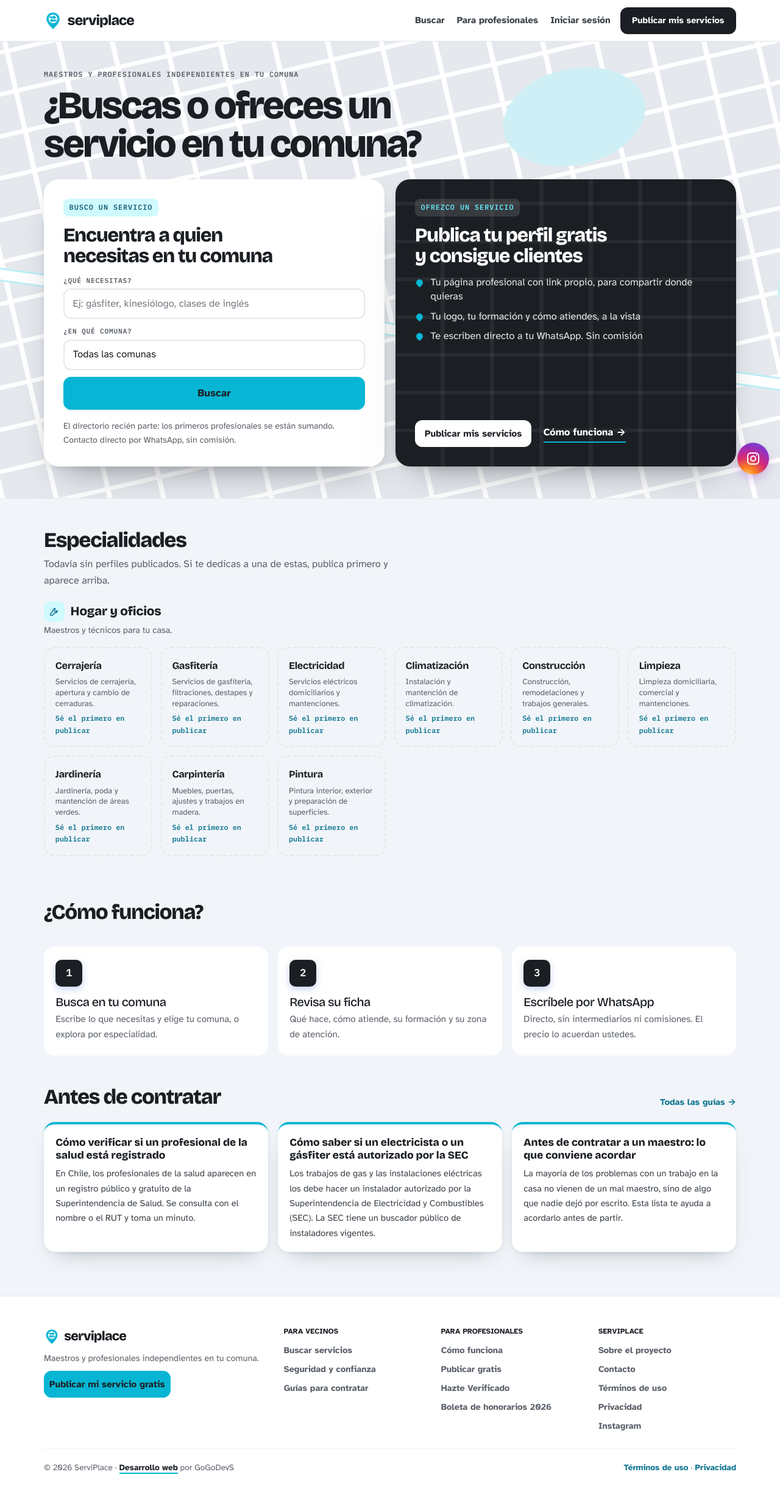
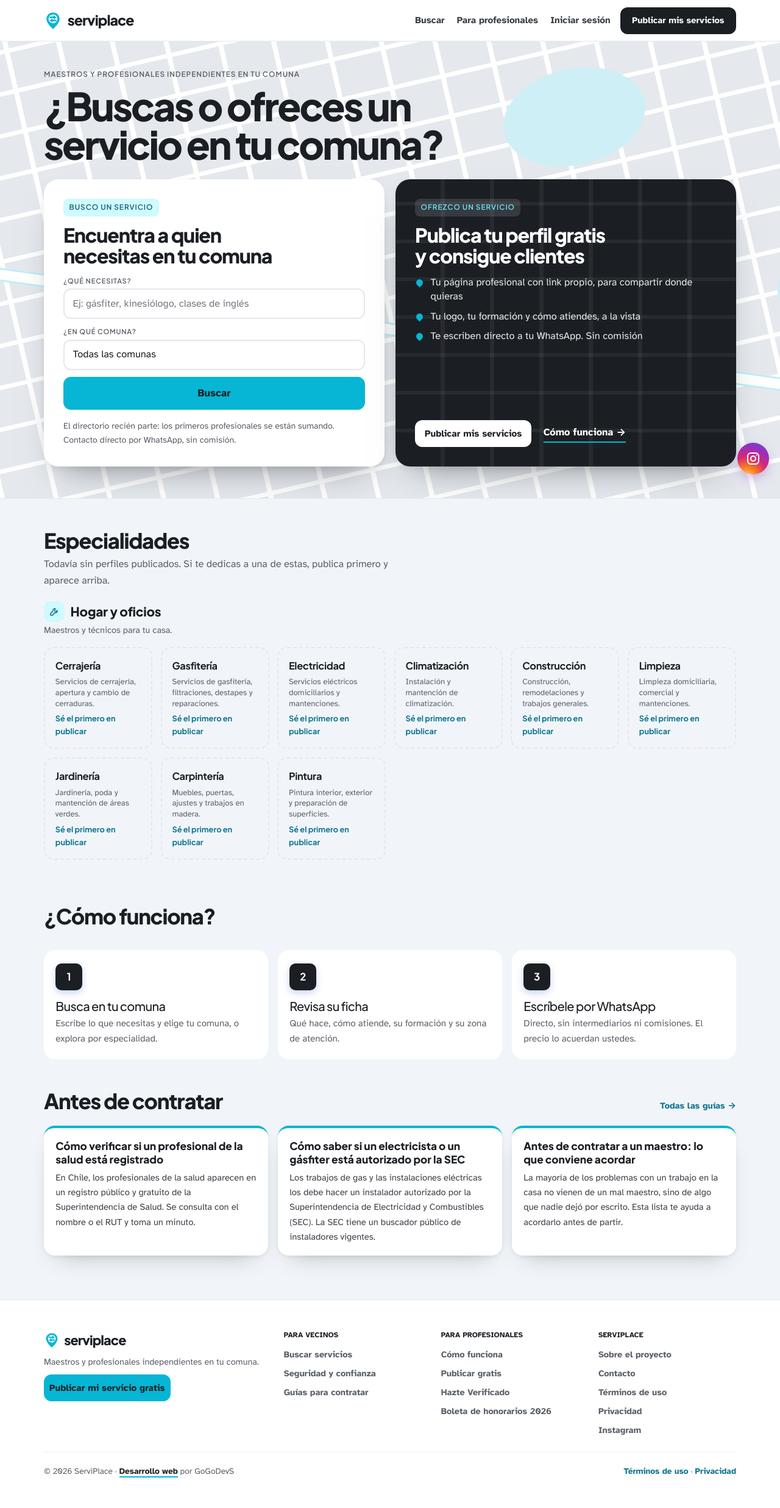
Before and after one commit to GoGo-DevS/serviplace, a Django app: page / in a window 1280 px wide. Shown: the whole page at 61% size. Before the commit the page ends 2417 px from the top, so only its background shows below. Run offline with Django 5.2, Linux system fonts and the light colour scheme; data comes from the database, SQL or seed files in the repository; data that the repository does not hold is empty; some libraries are stand-ins or nearby versions.

Commit message:
style(fuentes): títulos y etiquetas en Plus Jakarta Sans
Diego: "la fuente de la web es la que no me gusta"; de tres opciones
comparadas eligió Plus Jakarta Sans + Atkinson Hyperlegible. Plus Jakarta
reemplaza a Bricolage Grotesque en títulos y a IBM Plex Mono en las
etiquetas chicas (rubro, comuna, título, "Sé el primero en publicar"),
así la web queda con una sola familia para lo que no es texto corrido.
Servida desde el sitio como las demás (subconjunto latin, variable
500-800, 27 KB contra 77 KB de Bricolage), licencia OFL anotada.
Bricolage queda solo para la imagen de historia (directory/historia.py).

Suite: 381 pruebas OK.

Co-Authored-By: Claude Opus 5.5 <noreply@anthropic.com>

```diff
--- a/core/tests_confianza.py
+++ b/core/tests_confianza.py
@@ -47,7 +47,8 @@ class NadaDeTercerosAntesDelPrimerPintado(TestCase):
         self.assertNotIn('cdn.jsdelivr.net', html)
         self.assertIn('vendor/bootstrap/bootstrap.min.css', html)
         self.assertIn('css/fuentes.css', html)
-        self.assertRegex(html, r'<link rel="preload" href="[^"]+bricolage[^"]+\.woff2" as="font" type="font/woff2" crossorigin>')
+        # La fuente de títulos se precarga (desde el 20-11-2026 es Plus Jakarta Sans).
+        self.assertRegex(html, r'<link rel="preload" href="[^"]+plus-jakarta-sans[^"]+\.woff2" as="font" type="font/woff2" crossorigin>')
 
     def test_el_js_de_bootstrap_no_bloquea(self):
         html = self.client.get('/').content.decode()
--- a/static/css/cuadra.css
+++ b/static/css/cuadra.css
@@ -106,7 +106,7 @@ a:hover { color: var(--sp-blue-dark); }
 .category-tile:hover { transform: translateY(-2px); box-shadow: var(--sp-sh-md); }
 .category-tile.is-empty { border: 2px dashed var(--sp-line); background: transparent; box-shadow: none; }
 .tile-name { font-family: var(--font-head); font-weight: 700; font-size: 1.02rem; letter-spacing: -.02em; }
-.tile-count { font-family: var(--font-mono); font-size: .74rem; font-weight: 600; color: var(--sp-green-dark); }
+.tile-count { font-family: var(--font-head); font-size: .8rem; font-weight: 700; color: var(--sp-green-dark); }  /* 20-11: sin monoespaciada (Diego) */
 .tile-count.is-first { color: var(--sp-accent); }
 
 /* ---- Ficha-credencial (tarjeta del listado) ---- */
--- a/static/css/fuentes.css
+++ b/static/css/fuentes.css
@@ -1,4 +1,5 @@
-/* Fuentes propias (18-10-2026): antes venían de Google Fonts y su CSS
+/* 20-11-2026: títulos en Plus Jakarta Sans (elección de Diego, opción C); antes Bricolage Grotesque.
+   Fuentes propias (18-10-2026): antes venían de Google Fonts y su CSS
    bloqueaba el primer pintado ~0,8 s en móvil (Lighthouse). Solo latin. */
 @font-face {
   font-family: 'Atkinson Hyperlegible';
@@ -25,11 +26,11 @@
   unicode-range: U+0000-00FF, U+0131, U+0152-0153, U+02BB-02BC, U+02C6, U+02DA, U+02DC, U+0304, U+0308, U+0329, U+2000-206F, U+20AC, U+2122, U+2191, U+2193, U+2212, U+2215, U+FEFF, U+FFFD;
 }
 @font-face {
-  font-family: 'Bricolage Grotesque';
+  font-family: 'Plus Jakarta Sans';
   font-style: normal;
   font-weight: 500 800;
   font-display: swap;
-  src: url('../fonts/bricolage-grotesque-variable-latin.woff2') format('woff2');
+  src: url('../fonts/plus-jakarta-sans-variable-latin.woff2') format('woff2');
   unicode-range: U+0000-00FF, U+0131, U+0152-0153, U+02BB-02BC, U+02C6, U+02DA, U+02DC, U+0304, U+0308, U+0329, U+2000-206F, U+20AC, U+2122, U+2191, U+2193, U+2212, U+2215, U+FEFF, U+FFFD;
 }
 @font-face {
--- a/static/css/site.css
+++ b/static/css/site.css
@@ -2,7 +2,7 @@
    SERVIPLACE — Design System v4 "Cuadra" (18-10-2026)
    Identidad: la comuna. Asfalto claro + tinta + un acento naranja de obra.
    Fichas profesionales con estilo de credencial.
-   Fuentes: Bricolage Grotesque (títulos), Atkinson Hyperlegible (texto,
+   Fuentes: Plus Jakarta Sans (títulos, desde el 20-11-2026), Atkinson Hyperlegible (texto,
    pensada para leer fácil: muchos clientes son adultos mayores) e IBM Plex
    Mono (datos de credencial). Se cargan desde base.html, no con @import:
    el @import bloqueaba el render y cargaba las fuentes dos veces.
@@ -47,9 +47,11 @@
   --sp-sh-md:       0 2px 6px rgba(27,31,36,.06), 0 18px 36px -22px rgba(27,31,36,.35);
   --sp-sh-lg:       0 4px 10px rgba(27,31,36,.06), 0 30px 54px -30px rgba(27,31,36,.5);
   --sp-focus:       0 0 0 3px rgba(6,182,212,.45);
-  --font-head:      'Bricolage Grotesque', system-ui, -apple-system, 'Segoe UI', sans-serif;
+  --font-head:      'Plus Jakarta Sans', system-ui, -apple-system, 'Segoe UI', sans-serif;
   --font-body:      'Atkinson Hyperlegible', system-ui, -apple-system, 'Segoe UI', sans-serif;
-  --font-mono:      'IBM Plex Mono', ui-monospace, 'SFMono-Regular', Menlo, monospace;
+  /* 20-11-2026: las etiquetas chicas dejan la monoespaciada y usan la de títulos (Diego: "la fuente
+     de la web no me gusta"). Para volver: 'IBM Plex Mono', ui-monospace, monospace. */
+  --font-mono:      'Plus Jakarta Sans', system-ui, -apple-system, 'Segoe UI', sans-serif;
 }
 
 /* ---- RESET & BASE ---- */
--- a/static/fonts/LICENCIAS.txt
+++ b/static/fonts/LICENCIAS.txt
@@ -1,8 +1,10 @@
 Fuentes servidas desde el propio sitio (18-10-2026), subconjunto latin, bajadas
-de Google Fonts. Las tres tienen licencia SIL Open Font License 1.1, que permite
+de Google Fonts. Todas tienen licencia SIL Open Font License 1.1, que permite
 usarlas, incrustarlas y redistribuirlas:
 
-- Bricolage Grotesque (variable, pesos 500-800) - Ateliertriay
+- Plus Jakarta Sans (variable, pesos 500-800) - Tokotype. Títulos desde el 20-11-2026
+- Bricolage Grotesque (variable, pesos 500-800) - Ateliertriay. Ya no se carga en la web (queda para
+  la imagen de historia de Instagram, directory/historia.py)
 - Atkinson Hyperlegible (400, 400 itálica, 700) - Braille Institute
 - IBM Plex Mono (500, 600) - IBM
 
--- a/templates/base.html
+++ b/templates/base.html
@@ -26,7 +26,7 @@
   pintado ~2,2 s en móvil (Lighthouse 71). Las dos fuentes del primer pintado
   van precargadas.
   {% endcomment %}
-  <link rel="preload" href="{% static 'fonts/bricolage-grotesque-variable-latin.woff2' %}" as="font" type="font/woff2" crossorigin>
+  <link rel="preload" href="{% static 'fonts/plus-jakarta-sans-variable-latin.woff2' %}" as="font" type="font/woff2" crossorigin>
   <link rel="preload" href="{% static 'fonts/atkinson-hyperlegible-400-latin.woff2' %}" as="font" type="font/woff2" crossorigin>
   <link rel="stylesheet" href="{% static 'css/fuentes.css' %}">
   <link rel="stylesheet" href="{% static 'vendor/bootstrap/bootstrap.min.css' %}">
```
Also changed, not shown: static/fonts/plus-jakarta-sans-variable-latin.woff2 (added).
